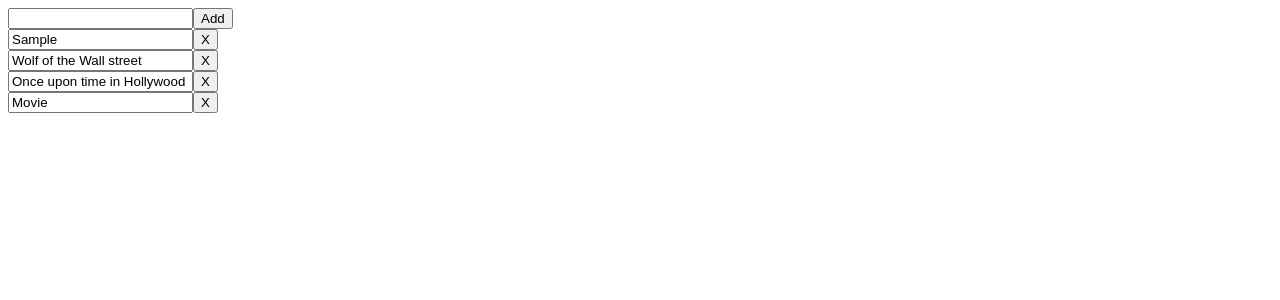
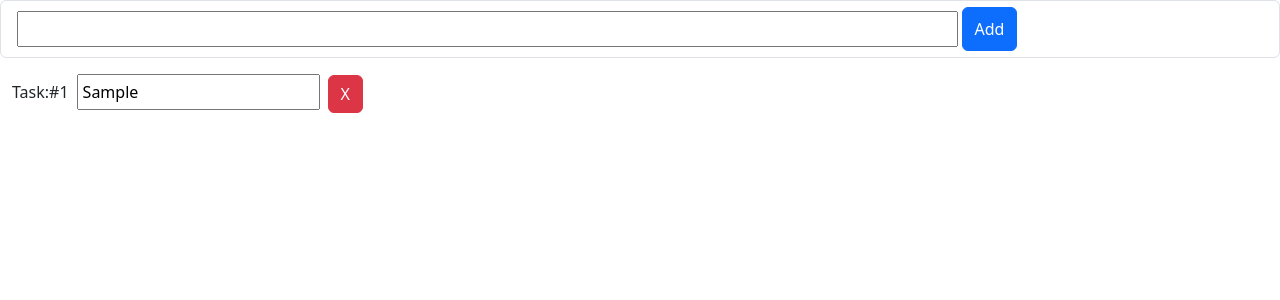
Before and after one commit to Azataza7/ReactMonth2hw3, a React (Vite) app: page / in a window 1280 px wide. Both pictures are taken after typing "Sample" into the empty fields and a click on the button "Add". Shown: the top 300 px of the page. Built offline with nearby package versions, Linux system fonts and the light colour scheme.

Commit message:
set css styles with bootstrap

```diff
--- a/package.json
+++ b/package.json
@@ -10,6 +10,7 @@
     "preview": "vite preview"
   },
   "dependencies": {
+    "bootstrap": "^5.3.2",
     "react": "^18.2.0",
     "react-dom": "^18.2.0"
   },
--- a/src/Components/AddMovieForm/AddMovieForm.tsx
+++ b/src/Components/AddMovieForm/AddMovieForm.tsx
@@ -2,7 +2,7 @@
 import {MovieProps} from '../../types';
 
 interface Props {
-  onSubmit: ({}) => void;
+  onSubmit: (movie: MovieProps) => void;
 }
 
 const AddMovieForm: React.FC<Props> = ({onSubmit}) => {
@@ -21,12 +21,13 @@
   };
 
   return (
-    <form onSubmit={handleSubmit}>
+    <form className="form-control d-flex" onSubmit={handleSubmit}>
       <input
+        className="p-1 w-75 m-1"
         type="text"
         value={item}
         onChange={(e) => setItem(e.target.value)}/>
-      <button className="add-btn">Add</button>
+      <button className="btn btn-primary">Add</button>
     </form>
   );
 };
--- a/src/Components/App/App.tsx
+++ b/src/Components/App/App.tsx
@@ -1,14 +1,10 @@
 import AddMovieForm from '../AddMovieForm/AddMovieForm';
 import MovieContainer from '../MovieContainer/MovieContainer';
-import {useState} from 'react';
+import {useState, useEffect} from 'react';
 import {MovieProps} from '../../types';
 
 const App = () => {
-  const [movieList, setMovieList] = useState([
-    {name: 'Wolf of the Wall street', id: 1},
-    {name: 'Once upon time in Hollywood', id: 2},
-    {name: 'Movie', id: 3},
-  ]);
+  const [movieList, setMovieList] = useState<MovieProps[]>([]);
 
   const deleteMovieItem = (id) => {
     const updatedListMovie = movieList.filter((movie) => movie.id !== id);
@@ -19,10 +15,16 @@
     setMovieList((prevState) => ([titleMovie, ...prevState]));
   };
 
+  const changeMovieItem = (id: number, name: string) => {
+    setMovieList((prevState) =>
+      prevState.map((item) => (item.id === id ? {...item, name: name} : item))
+    );
+  };
+
   return (
     <>
       <AddMovieForm onSubmit={addMovieItem}/>
-      <MovieContainer movieList={movieList} onDelete={deleteMovieItem}/>
+      <MovieContainer movieList={movieList} onDelete={deleteMovieItem} changeItem={changeMovieItem}/>
     </>
   );
 };
--- a/src/Components/MovieContainer/MovieContainer.tsx
+++ b/src/Components/MovieContainer/MovieContainer.tsx
@@ -4,15 +4,22 @@
 
 interface Props {
   movieList: MovieProps[];
-  onDelete: () => void;
+  onDelete: (id: number) => void;
+  changeItem: (id: number, name: string) => void;
 }
 
-const MovieContainer: React.FC<Props> = ({movieList, onDelete}) => {
+const MovieContainer: React.FC<Props> = ({movieList, onDelete, changeItem}) => {
 
   return (
-    <section>
-      {movieList.map((movie) => (
-        <MovieItem key={movie.id} movie={movie} deleteItem={onDelete}/>
+    <section className="container-fluid d-flex flex-sm-column">
+      {movieList.map((movie, index) => (
+        <MovieItem
+          index={index}
+          key={movie.id}
+          movie={movie}
+          deleteItem={onDelete}
+          changeItem={changeItem}
+        />
       ))}
     </section>
   );
--- a/src/Components/MovieContainer/MovieItem.tsx
+++ b/src/Components/MovieContainer/MovieItem.tsx
@@ -4,13 +4,21 @@
 interface Props {
   movie: MovieProps;
   deleteItem: (id: number) => void;
+  changeItem: (id: number, name: string) => void;
+  index: number;
 }
 
-const MovieItem: React.FC<Props> = React.memo(({movie, deleteItem}) => {
+const MovieItem: React.FC<Props> = React.memo(({movie, deleteItem, changeItem, index}) => {
   return (
     <div>
-      <input type="text" defaultValue={movie.name}/>
-      <button type="button" className="delete-btn" onClick={() => deleteItem(movie.id)}>X</button>
+      <span>Task:#{index + 1}</span>
+      <input
+        className="p-1 mt-3 m-2"
+        type="text"
+        defaultValue={movie.name}
+        onChange={(e) => changeItem(movie.id, e.target.value)}
+      />
+      <button type="button" className="btn btn-danger" onClick={() => deleteItem(movie.id)}>X</button>
     </div>
   );
 });
--- a/src/main.tsx
+++ b/src/main.tsx
@@ -1,6 +1,7 @@
 import React from 'react'
 import ReactDOM from 'react-dom/client'
 import App from './Components/App/App.tsx'
+import 'bootstrap/dist/css/bootstrap.css'
 
 ReactDOM.createRoot(document.getElementById('root')!).render(
   <React.StrictMode>
```
Also changed, not shown: 1 other file (tests, documents, lock files or other folders).
